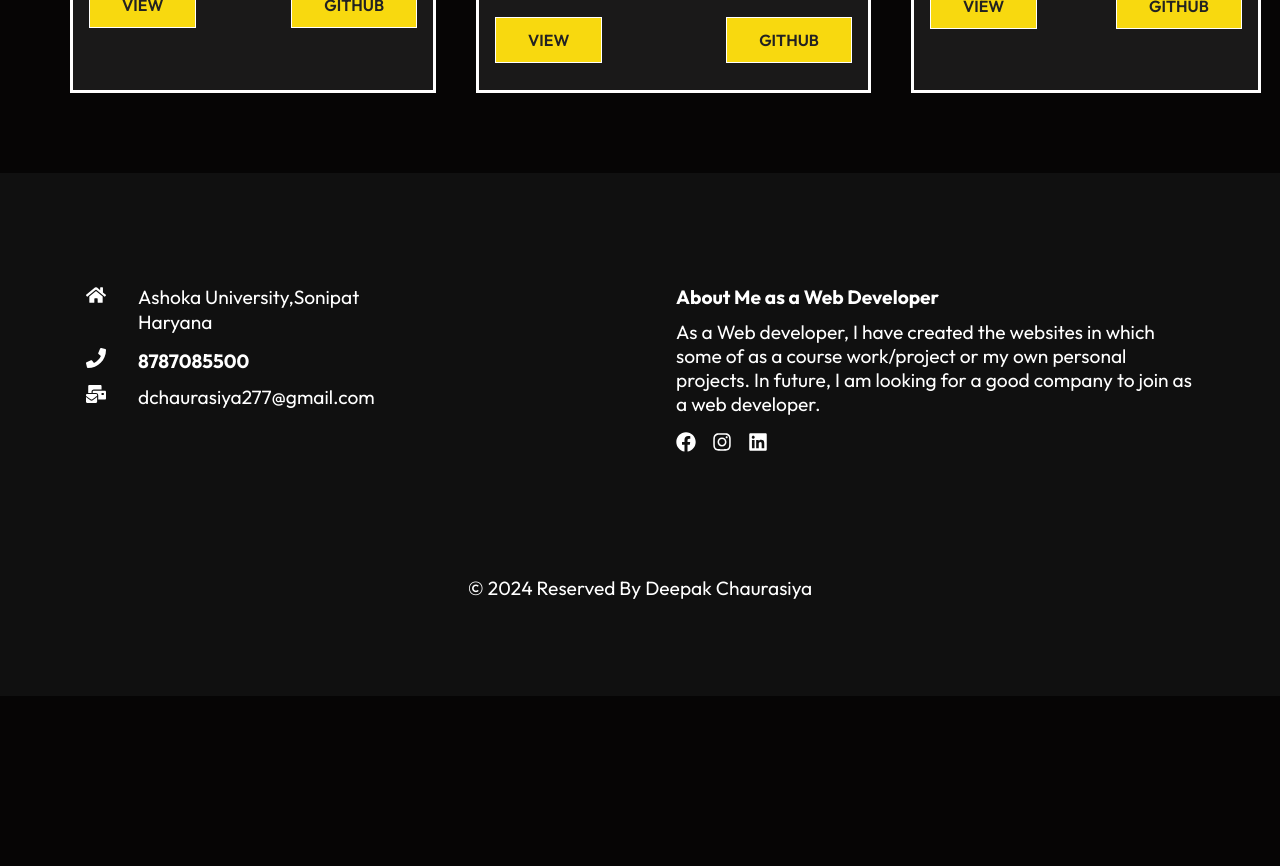
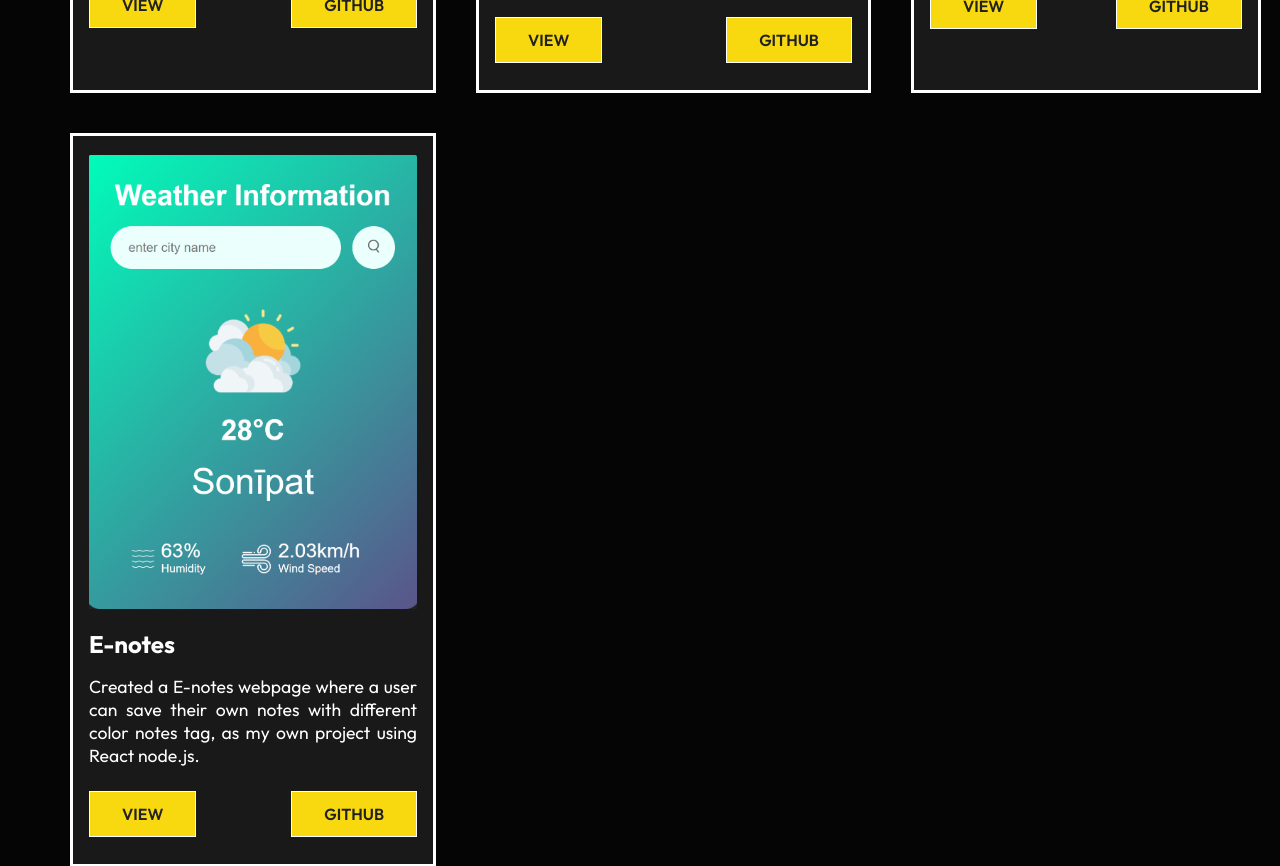
Before and after one commit to deepak-chaurasiya12/My-Poortfolio, a React (Create React App) app in the folder Client/: page /project in a window 1280 px wide. Shown: the part 2140-3006 px from the top of the page. Before the commit the page ends 2836 px from the top, so only its background shows below. Built offline with nearby package versions, Linux system fonts and the light colour scheme.

Commit message:
Update WorkCardData.js

```diff
--- a/Client/src/Components/WorkCardData.js
+++ b/Client/src/Components/WorkCardData.js
@@ -7,6 +7,7 @@ import pro6 from '../Components/Asset/Images/cal.jpg'
 import pro7 from '../Components/Asset/Images/count-down.jpg'
 import pro8 from '../Components/Asset/Images/News-world.jpg'
 import pro9 from '../Components/Asset/Images/eNotes.png'
+import pro10 from '../Components/Asset/Images/Screenshot 2024-09-17 213329.png'
 
 
 
@@ -92,7 +93,17 @@ const ProjectCradData=[
         view:"https://frontend-deploy-nu.vercel.app/login",
         github:"https://github.com/deepak-chaurasiya12/Frontend"
 
+    },
+
+    {
+        imgsrc:pro10,
+        title:"E-notes",
+        text:"Created a E-notes webpage where a user can save their own notes with different color notes tag, as my own project using React node.js.",
+        view:"https://frontend-deploy-nu.vercel.app/login",
+        github:"https://github.com/deepak-chaurasiya12/Frontend"
+
     }
+
 
 
 
```
